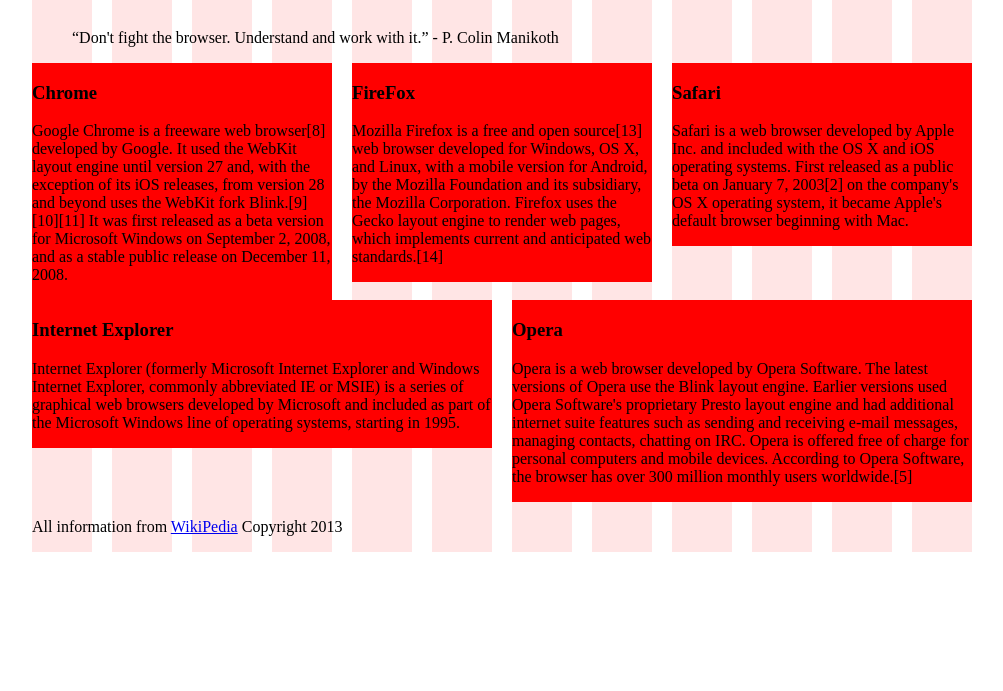
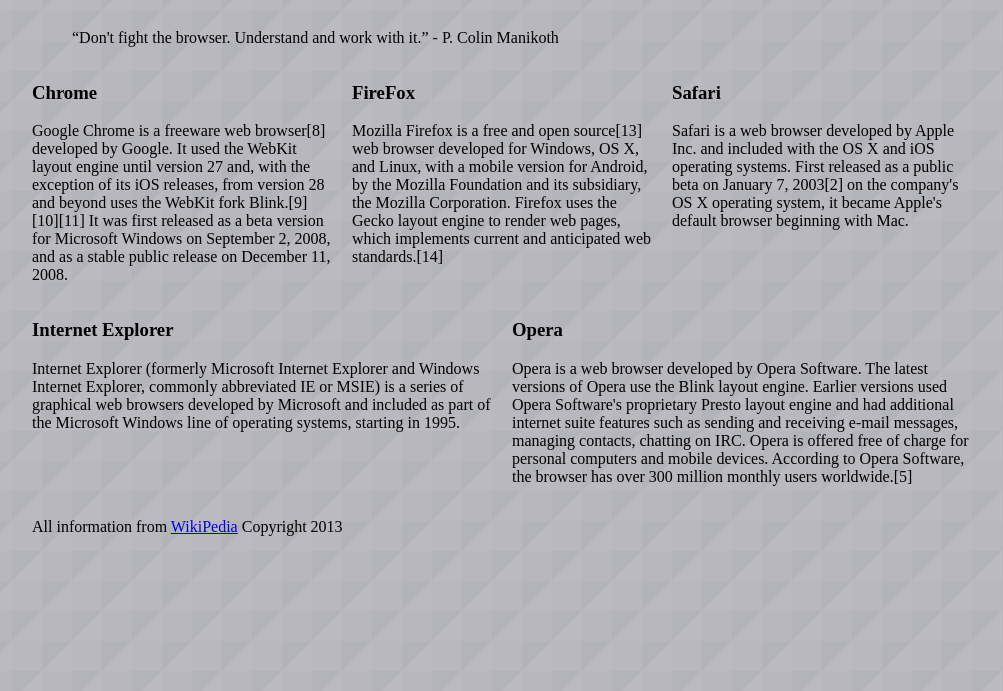
Before and after one commit to swalker64/Midterm-Refresher-A, a plain HTML site: page index.html in a window 1280 px wide. Shown: the part 109-800 px from the top of the page, without its empty margins (138-1141 px from the left). Drawn offline with Linux system fonts and the light colour scheme; a web font is replaced by a local one.

Commit message:
Removed .showgrid helper, added body background

```diff
--- a/css/styles.css
+++ b/css/styles.css
@@ -1,13 +1,10 @@
 /* Stylesheet */
 body {
 	font-family: 'Volkhov', serif;
+	background: url(../img/bg.png);
 }
 
-/* Help Class to Show Grid */
+/* Help Class to Show Grid
 .showgrid {
 	background: url("../img/12-col-grid.gif") !important;
-}
-
-section {
-	background: red;
-}
+}*/
```
